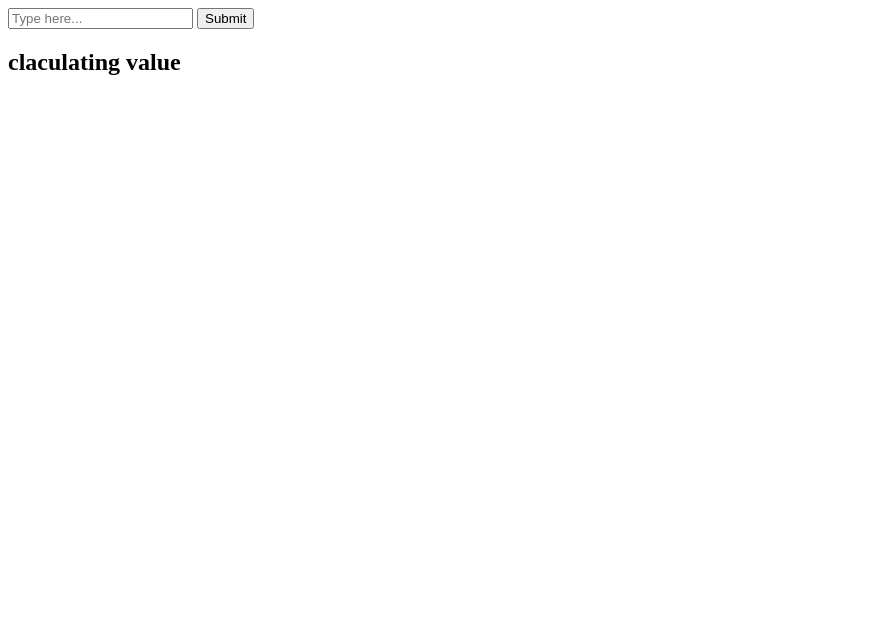
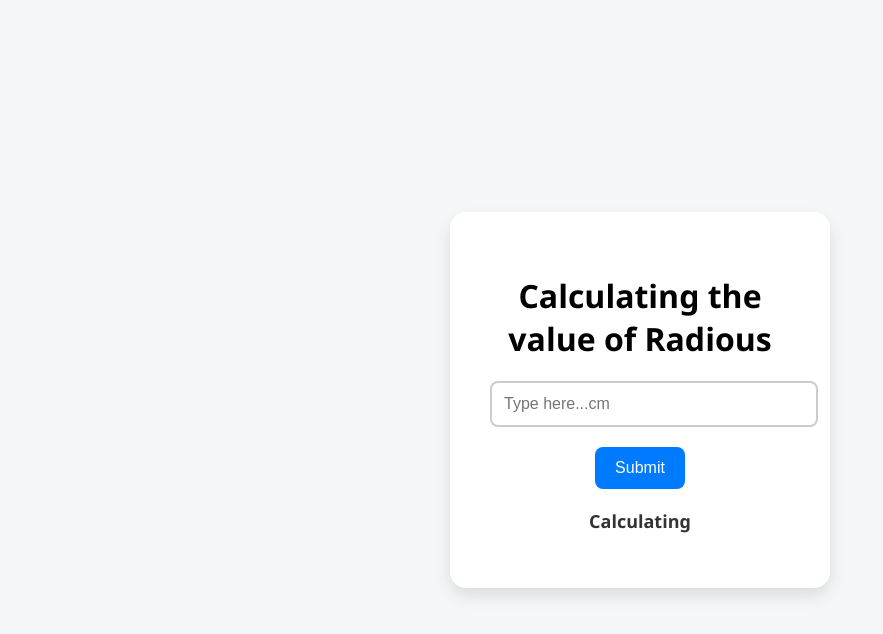
Before and after one commit to CBROY62/JavaScript-100-Problem, a plain HTML site: page Radious/Radious.html in a window 1280 px wide. Shown: the whole page, without its empty margins (0-883 px from the left). Drawn offline with Linux system fonts and the light colour scheme.

Commit message:
add Radious calculating system

```diff
--- a/Radious.html
+++ b/Radious/Radious.html
@@ -4,15 +4,17 @@
     <meta charset="UTF-8" />
     <meta name="viewport" content="width=device-width, initial-scale=1.0" />
     <title>Document</title>
+    <link rel="stylesheet" href="radious.css">
   </head>
   <body>
     <!-- <h2 id="hed">Calculated Radius:</h2> -->
 
     <div class="main_section">
-      <input type="text" class="inpute_secction" placeholder="Type here..." />
+      <h1 class="add_on_heading"> Calculating the value of Radious </h1>
+      <input type="text" class="inpute_secction" placeholder="Type here...cm" />
       <button onclick="submitFunction()">Submit</button>
 
-      <h2 class="First_heading">claculating value </h2>
+      <h2 class="First_heading">Calculating </h2>
     </div>
   </body>
   <script src="calculateRadious.js"></script>
--- a/calculateRadious.js
+++ b/Radious/calculateRadious.js
@@ -26,11 +26,11 @@
   console.log(innerValueGet);
 
 
-  const radious_value = innerValueGet/(2*3.14159);
+  const radious_value = innerValueGet/(2*3.14);
 
   // Access the heading and set its textContent
   const heading_secction = document.getElementsByClassName('First_heading')[0];
-  heading_secction.textContent = ` claculating value ${radious_value}`;
+  heading_secction.textContent = ` Calculating value ${radious_value}`;
 
   console.log(heading_secction);
 }
--- /dev/null
+++ b/Radious/radious.css
@@ -0,0 +1,57 @@
+/* styles.css */
+
+body {
+  margin: 0;
+  padding: 0;
+  font-family: 'Segoe UI', Tahoma, Geneva, Verdana, sans-serif;
+  background: #f4f7f8;
+  display: flex;
+  justify-content: center;
+  align-items: center;
+  height: 100vh;
+}
+
+.main_section {
+  background: #ffffff;
+  padding: 40px;
+  border-radius: 16px;
+  box-shadow: 0 8px 16px rgba(0, 0, 0, 0.1);
+  text-align: center;
+  width: 300px;
+}
+
+.inpute_secction {
+  width: 100%;
+  padding: 12px;
+  margin-bottom: 20px;
+  border: 2px solid #ccc;
+  border-radius: 8px;
+  font-size: 16px;
+  transition: border-color 0.3s ease;
+}
+
+.inpute_secction:focus {
+  border-color: #007BFF;
+  outline: none;
+}
+
+button {
+  padding: 12px 20px;
+  font-size: 16px;
+  border: none;
+  background-color: #007BFF;
+  color: white;
+  border-radius: 8px;
+  cursor: pointer;
+  transition: background-color 0.3s ease;
+}
+
+button:hover {
+  background-color: #0056b3;
+}
+
+.First_heading {
+  margin-top: 20px;
+  font-size: 18px;
+  color: #333;
+}
```
